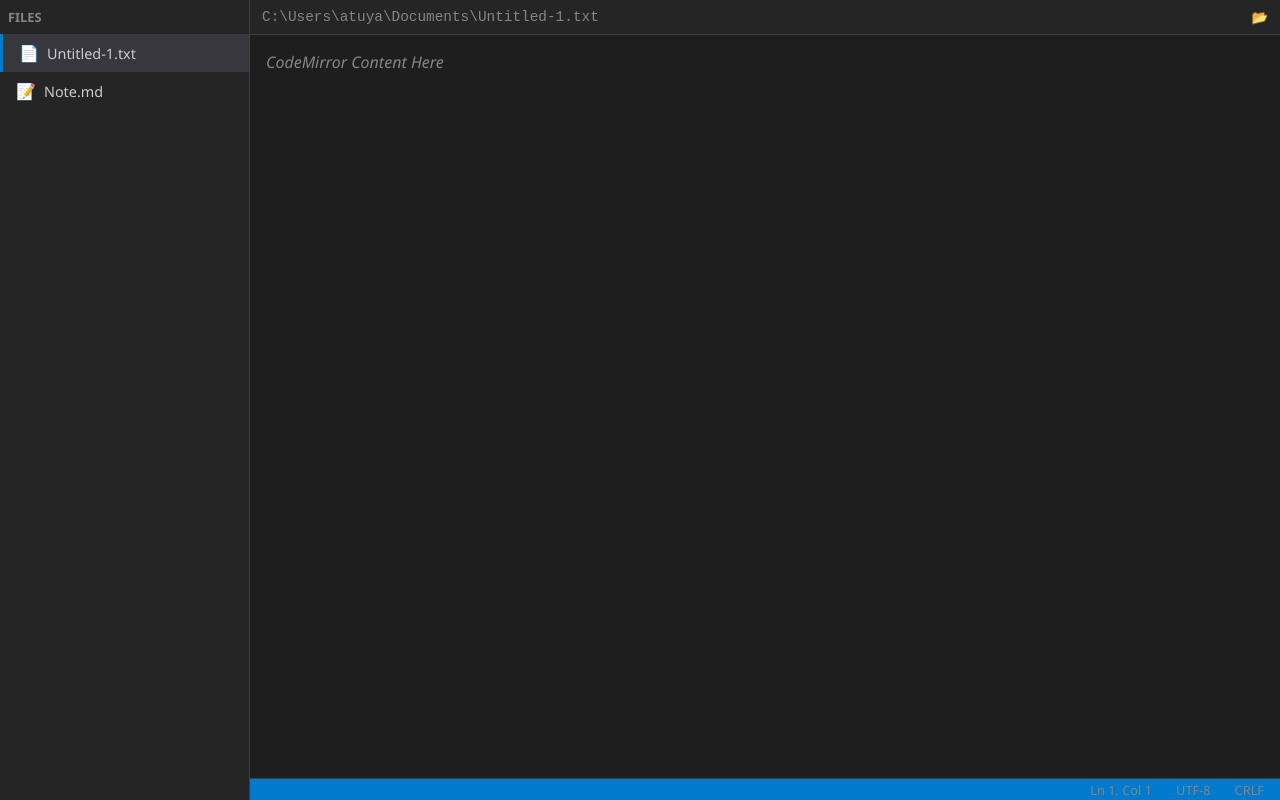
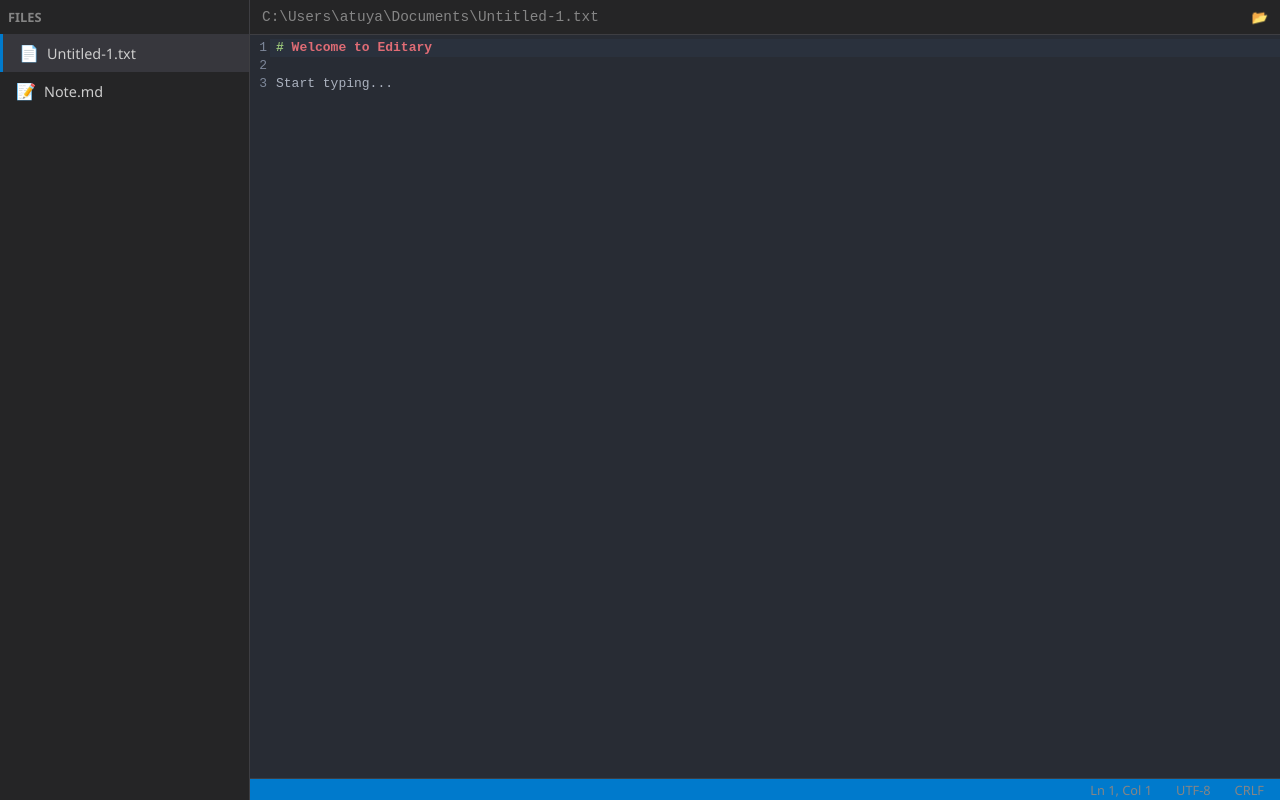
Before and after one commit to Catharacta/editary, a React (Vite) app: page / in a window 1280 px wide. Built offline with nearby package versions, Linux system fonts and the light colour scheme.

Commit message:
Integrate CodeMirror 6

```diff
--- a/src/components/EditorComponent.css
+++ b/src/components/EditorComponent.css
@@ -3,10 +3,14 @@
     overflow: hidden;
     position: relative;
     background-color: var(--bg-editor);
+    height: 100%;
 }
 
-.codemirror-placeholder {
-    padding: 1rem;
-    color: var(--text-secondary);
-    font-style: italic;
+/* Ensure CodeMirror takes full height */
+.cm-editor {
+    height: 100%;
 }
+
+.cm-scroller {
+    overflow: auto;
+}
--- a/src/components/EditorComponent.tsx
+++ b/src/components/EditorComponent.tsx
@@ -1,14 +1,56 @@
-import React from 'react';
+import React, { useEffect, useRef } from 'react';
+import { EditorState, Extension } from '@codemirror/state';
+import { EditorView, keymap, lineNumbers, highlightActiveLine } from '@codemirror/view';
+import { defaultKeymap, history, historyKeymap } from '@codemirror/commands';
+import { searchKeymap, highlightSelectionMatches } from '@codemirror/search';
+import { markdown } from '@codemirror/lang-markdown';
+import { oneDark } from '@codemirror/theme-one-dark';
 import './EditorComponent.css';
 
 const EditorComponent: React.FC = () => {
+    const editorRef = useRef<HTMLDivElement>(null);
+    const viewRef = useRef<EditorView | null>(null);
+
+    useEffect(() => {
+        if (!editorRef.current) return;
+
+        // Extensions configuration
+        const extensions: Extension[] = [
+            lineNumbers(),
+            highlightActiveLine(),
+            history(),
+            highlightSelectionMatches(),
+            markdown(),
+            oneDark, // Default theme for now
+            keymap.of([
+                ...defaultKeymap,
+                ...historyKeymap,
+                ...searchKeymap
+            ])
+        ];
+
+        // Create initial state
+        const state = EditorState.create({
+            doc: "# Welcome to Editary\n\nStart typing...",
+            extensions: extensions
+        });
+
+        // Create view
+        const view = new EditorView({
+            state,
+            parent: editorRef.current
+        });
+
+        viewRef.current = view;
+
+        return () => {
+            view.destroy();
+            viewRef.current = null;
+        };
+    }, []);
+
     return (
-        <div className="editor-container">
-            {/* CodeMirror will be mounted here */}
-            <div className="codemirror-placeholder">
-                CodeMirror Content Here
-            </div>
-        </div>
+        <div className="editor-container" ref={editorRef} />
     );
 };
 
```
Also changed, not shown: package.json (+15 -5 lines), 1 other file (tests, documents, lock files or other folders).
